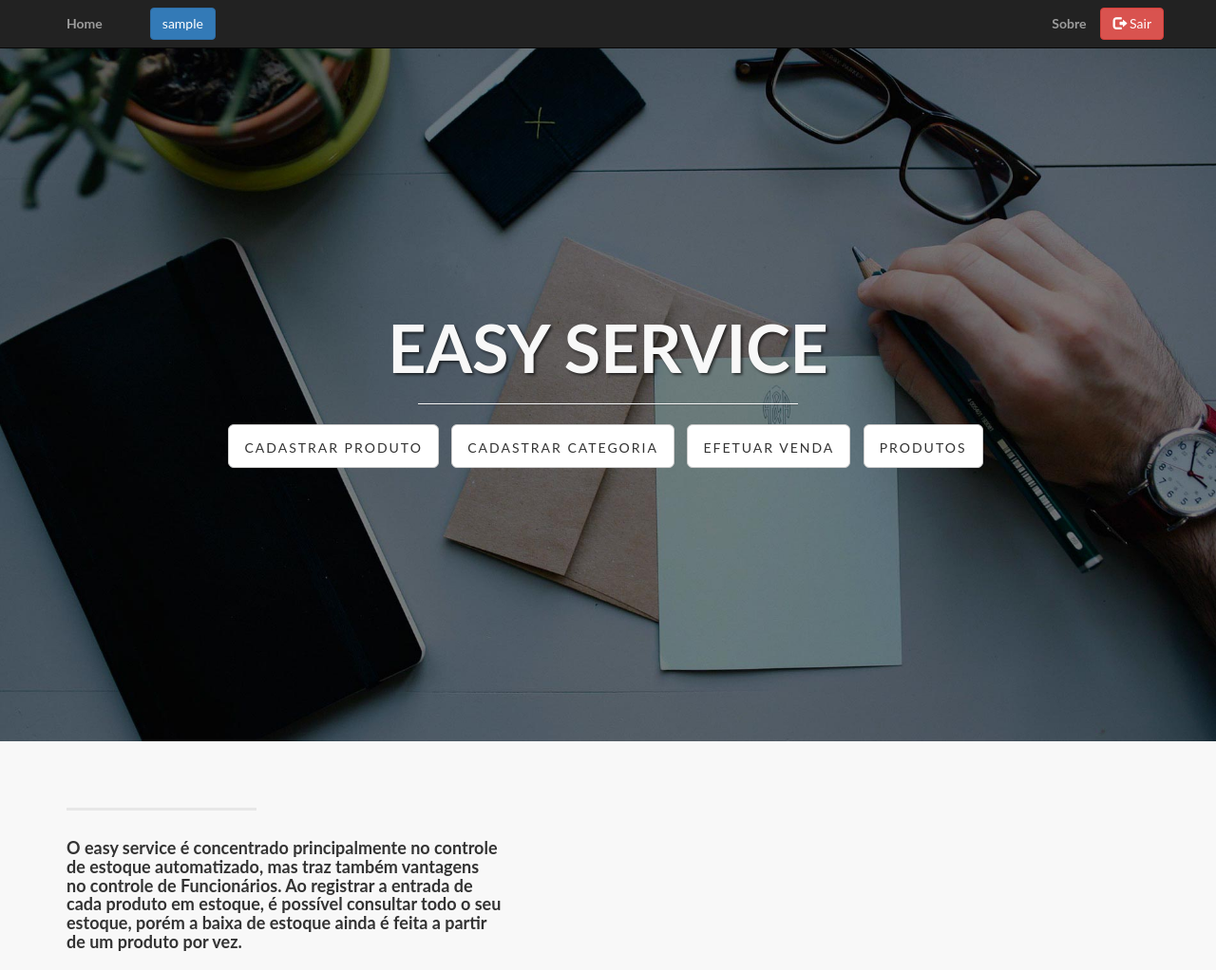
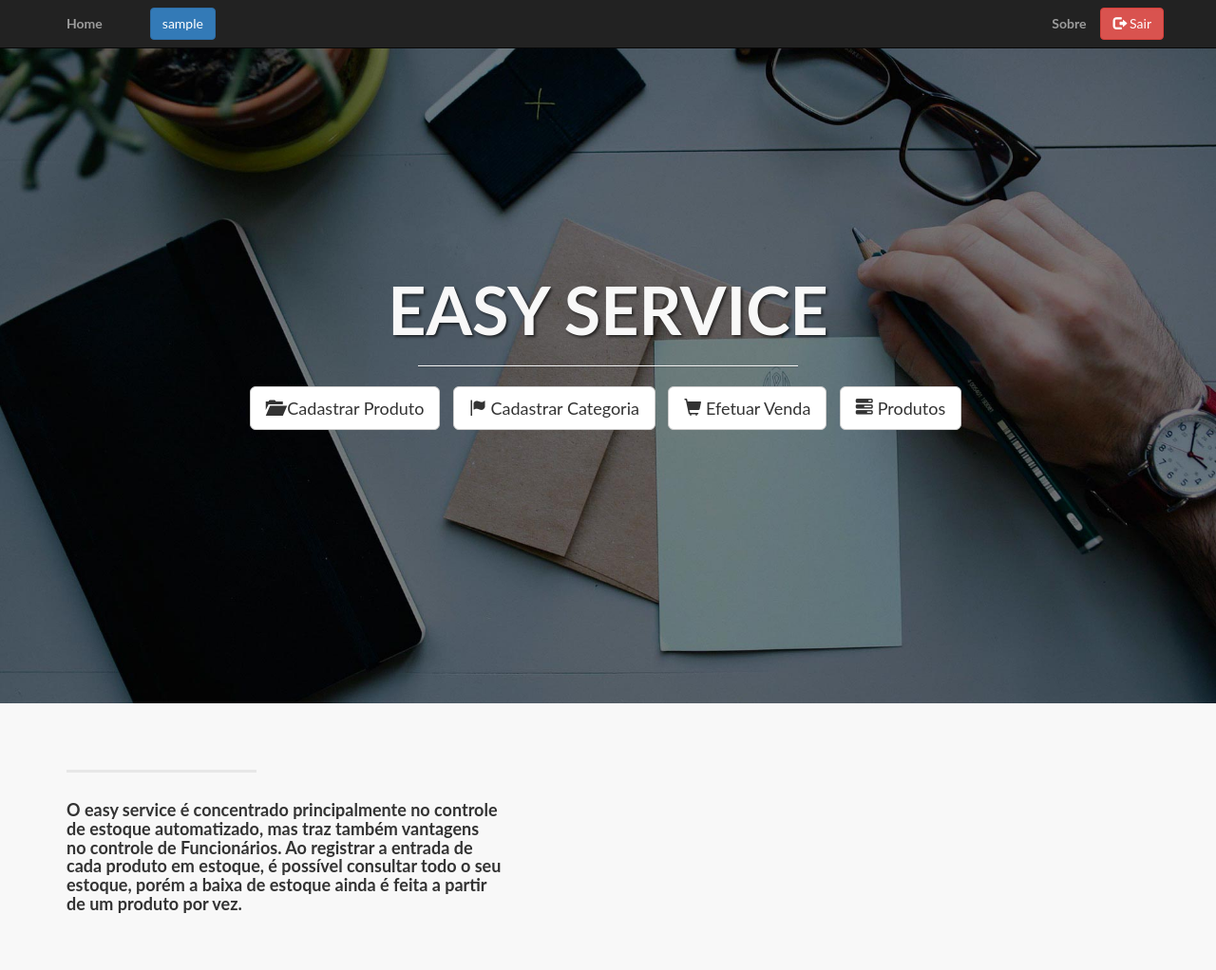
Before and after one commit to CaioGabrielAraujo/SistemaAutoma-oComercial, a Django app: page / in a window 1280 px wide. Shown: the top 1022 px of the page at 95% size. Run offline with Django 3.2, Linux system fonts and the light colour scheme; the visitor is signed in with stand-in values (Sample User, id 1); some libraries are stand-ins or nearby versions.

Commit message:
addgin icons at index

```diff
--- a/django_project/templates/index.html
+++ b/django_project/templates/index.html
@@ -10,7 +10,7 @@
 
 <a name="about"></a>
 <div class="intro-header">
-    <div class="container" style="padding-top:50px">
+    <div class="container" style="padding-top:10px">
 
         <div class="row">
             <div class="col-lg-12">
@@ -20,16 +20,16 @@
                     <hr class="intro-divider">
                     <ul class="list-inline intro-social-buttons">
                         <li>
-                            <a href="{% url "product:cadastrarProduto"%}" class="btn btn-default btn-lg"><i class="fa fa-twitter fa-fw"></i> <span class="network-name">Cadastrar Produto</span></a>
+                            <a href="{% url "product:cadastrarProduto"%}" class="btn btn-default btn-lg"><i class="fa fa-twitter fa-fw"></i> <span class="glyphicon glyphicon-folder-open"></span> Cadastrar Produto</span></a>
                         </li>
                         <li>
-                            <a href="{% url "product:createcategory"%}" class="btn btn-default btn-lg"><i class="fa fa-linkedin fa-fw"></i> <span class="network-name">Cadastrar Categoria</span></a>
+                            <a href="{% url "product:createcategory"%}" class="btn btn-default btn-lg"><i class="fa fa-linkedin fa-fw"></i> <span class="glyphicon glyphicon-flag"></span> Cadastrar Categoria</span></a>
                         </li>
                         <li>
-                            <a href="{% url "product:sellproduct"%}" class="btn btn-default btn-lg"><i class="fa fa-github fa-fw"></i> <span class="network-name">Efetuar Venda</span></a>
+                            <a href="{% url "product:sellproduct"%}" class="btn btn-default btn-lg"><i class="fa fa-github fa-fw"></i> <span class="glyphicon glyphicon-shopping-cart"></span> Efetuar Venda</span></a>
                         </li>
                         <li>
-                            <a href="{% url "product:listproducts"%}" class="btn btn-default btn-lg"><i class="fa fa-linkedin fa-fw"></i> <span class="network-name">Produtos</span></a>
+                            <a href="{% url "product:listproducts"%}" class="btn btn-default btn-lg"><i class="fa fa-linkedin fa-fw"></i> <span class="glyphicon glyphicon-tasks"></span> Produtos</span></a>
                         </li>
 
                     </ul>
```
Also changed, not shown: django_project/users/static/users/css/landing-page.css (line endings or trailing spaces).
